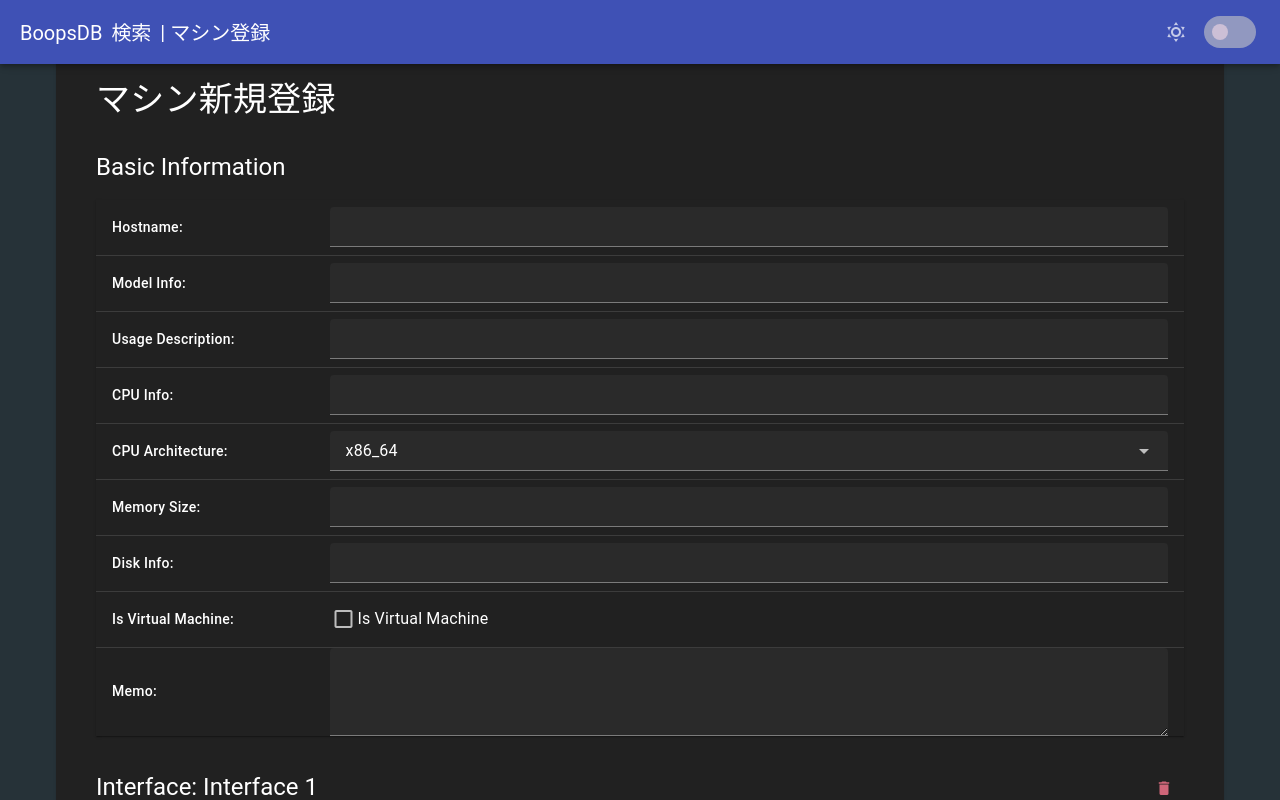
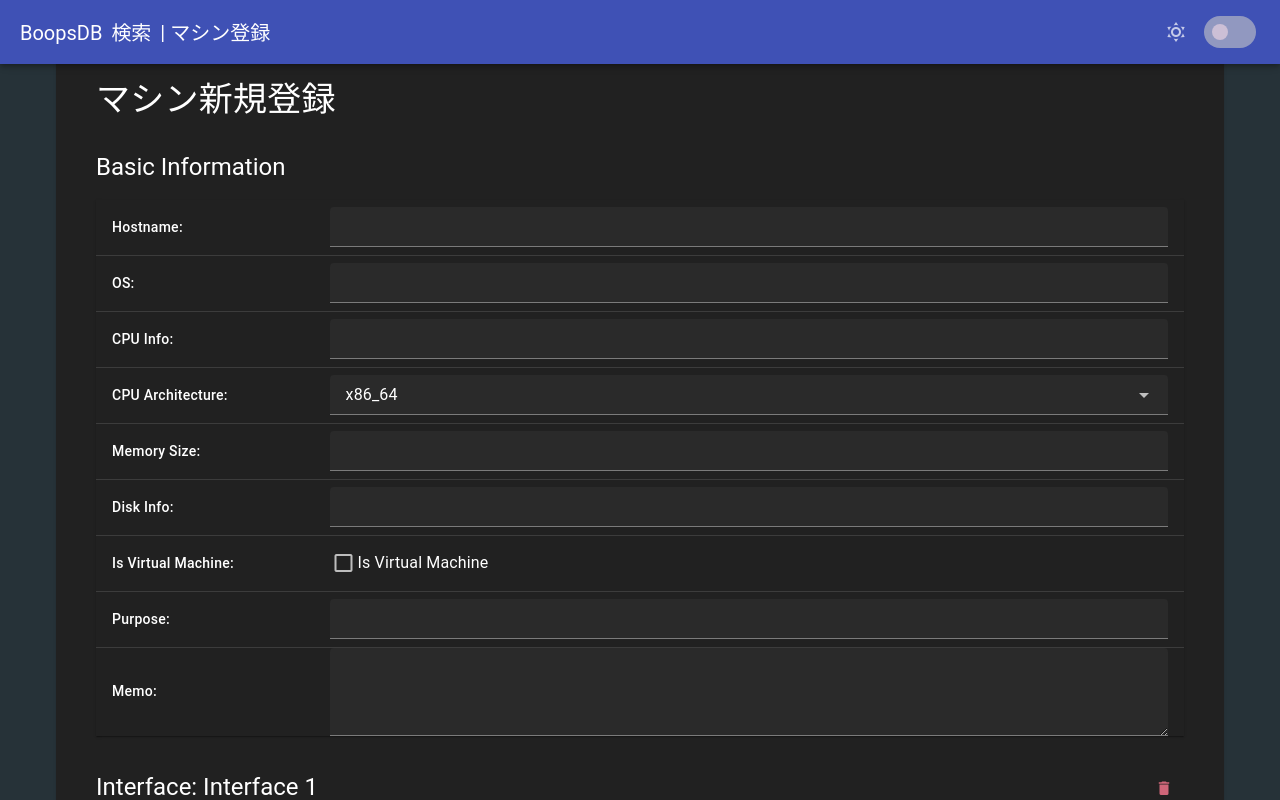
Before and after one commit to BooyahDev/BoopsDB, a Nuxt app in the folder boops-webui/: page /machines/register in a window 1280 px wide. Shown: the top 800 px of the page. Built offline with nearby package versions, Linux system fonts and the light colour scheme.

Commit message:
WebUIの表記内容を更新

```diff
--- a/boops-webui/pages/machines/register.vue
+++ b/boops-webui/pages/machines/register.vue
@@ -25,20 +25,10 @@
                   </td>
                 </tr>
                 <tr>
-                  <th>Model Info:</th>
+                  <th>OS:</th>
                   <td>
                     <v-text-field
-                      v-model="machine.model_info"
-                      density="compact"
-                      hide-details
-                    />
-                  </td>
-                </tr>
-                <tr>
-                  <th>Usage Description:</th>
-                  <td>
-                    <v-text-field
-                      v-model="machine.usage_desc"
+                      v-model="machine.os_name"
                       density="compact"
                       hide-details
                     />
@@ -101,6 +91,16 @@
                   <td>
                     <v-text-field
                       v-model="machine.parent_machine_id"
+                      density="compact"
+                      hide-details
+                    />
+                  </td>
+                </tr>
+                <tr>
+                  <th>Purpose:</th>
+                  <td>
+                    <v-text-field
+                      v-model="machine.purpose"
                       density="compact"
                       hide-details
                     />
```
